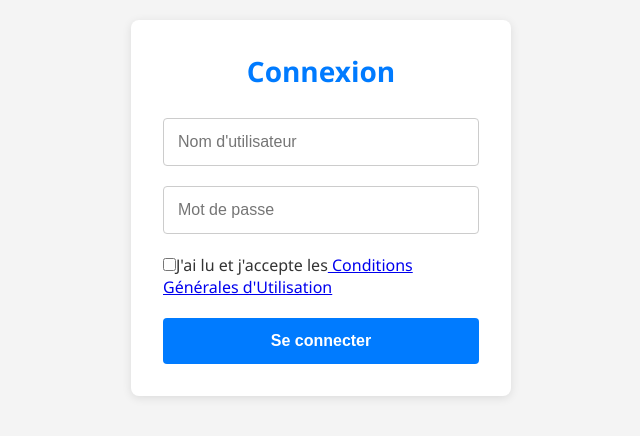
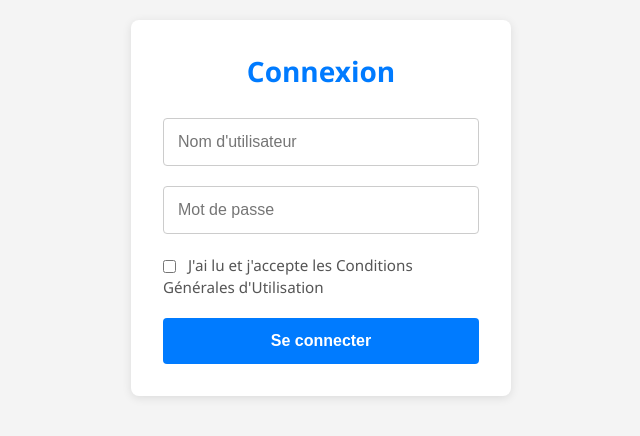
Before and after one commit to eldavo7/projet_2, a React (Vite) app in the folder frontend/: page / in a window 1280 px wide. Shown: the part 192-628 px from the top of the page, without its empty margins (319-959 px from the left). Built offline with nearby package versions, Linux system fonts and the light colour scheme; the HTML template or start-up script is replaced by a standard one.

Commit message:
1.1_modif_checkbox

```diff
--- a/frontend/src/App.jsx
+++ b/frontend/src/App.jsx
@@ -1,5 +1,3 @@
-// frontend/src/App.jsx
-
 import { useState } from 'react';
 import Login from './Login';
 import HomeUser from './HomeUser';
--- a/frontend/src/Login.jsx
+++ b/frontend/src/Login.jsx
@@ -59,11 +59,10 @@ export default function Login({ onLogin, onViewCgu }) {
             onChange={(e) => setAcceptCgu(e.target.checked)}
           />
           <label htmlFor="acceptCgu">
-            J'ai lu et j'accepte les
-            <a href="./assets/Conditions.jsx" onClick={(e) => {
+            <a href="./assets/Conditions.jsx" className='cgu' target="_blank" onClick={(e) => {
               e.preventDefault(); // Empêche le comportement par défaut du lien (rechargement de la page)
               onViewCgu(); // Appelle la fonction passée par App.jsx pour changer l'écran
-            }}> Conditions Générales d'Utilisation</a>
+            }}> J'ai lu et j'accepte les Conditions Générales d'Utilisation</a>
           </label>
         </div>
 
--- a/frontend/src/assets/Conditions.jsx
+++ b/frontend/src/assets/Conditions.jsx
@@ -1,8 +1,5 @@
-// frontend/src/Conditions.jsx
-
 import React from 'react';
 
-// NOUVEAU: Accepte la prop 'onBackToLogin'
 function Conditions({ onBackToLogin }) {
   return (
     <div className="conditions-container">
@@ -20,7 +17,6 @@ function Conditions({ onBackToLogin }) {
       </ul>
       <p>Date de la dernière mise à jour : 12 juin 2025</p>
 
-      {/* NOUVEAU: Bouton pour revenir à la page de connexion */}
       <button onClick={onBackToLogin} className="back-button">
         Retour à la connexion
       </button>
--- a/frontend/src/style.css
+++ b/frontend/src/style.css
@@ -113,3 +113,21 @@ body {
     font-size: 1.5rem;
   }
 }
+
+input#acceptCgu {
+  margin-right: 8px;
+  vertical-align: middle;
+  text-decoration: none;
+}
+label a.cgu {
+  color: inherit;
+  text-decoration: none;
+  cursor: pointer;
+}
+
+.form-group.cgu-checkbox label {
+  cursor: pointer; /* <--- C'EST LA PROPRIÉTÉ QUI AJOUTE L'EFFET POINTEUR AU CURSEUR */
+  font-size: 0.95em;
+  color: #555;
+  line-height: 1.4; /* Améliore la lisibilité des lignes de texte */
+}
```
Also changed, not shown: 1 other file (tests, documents, lock files or other folders).
